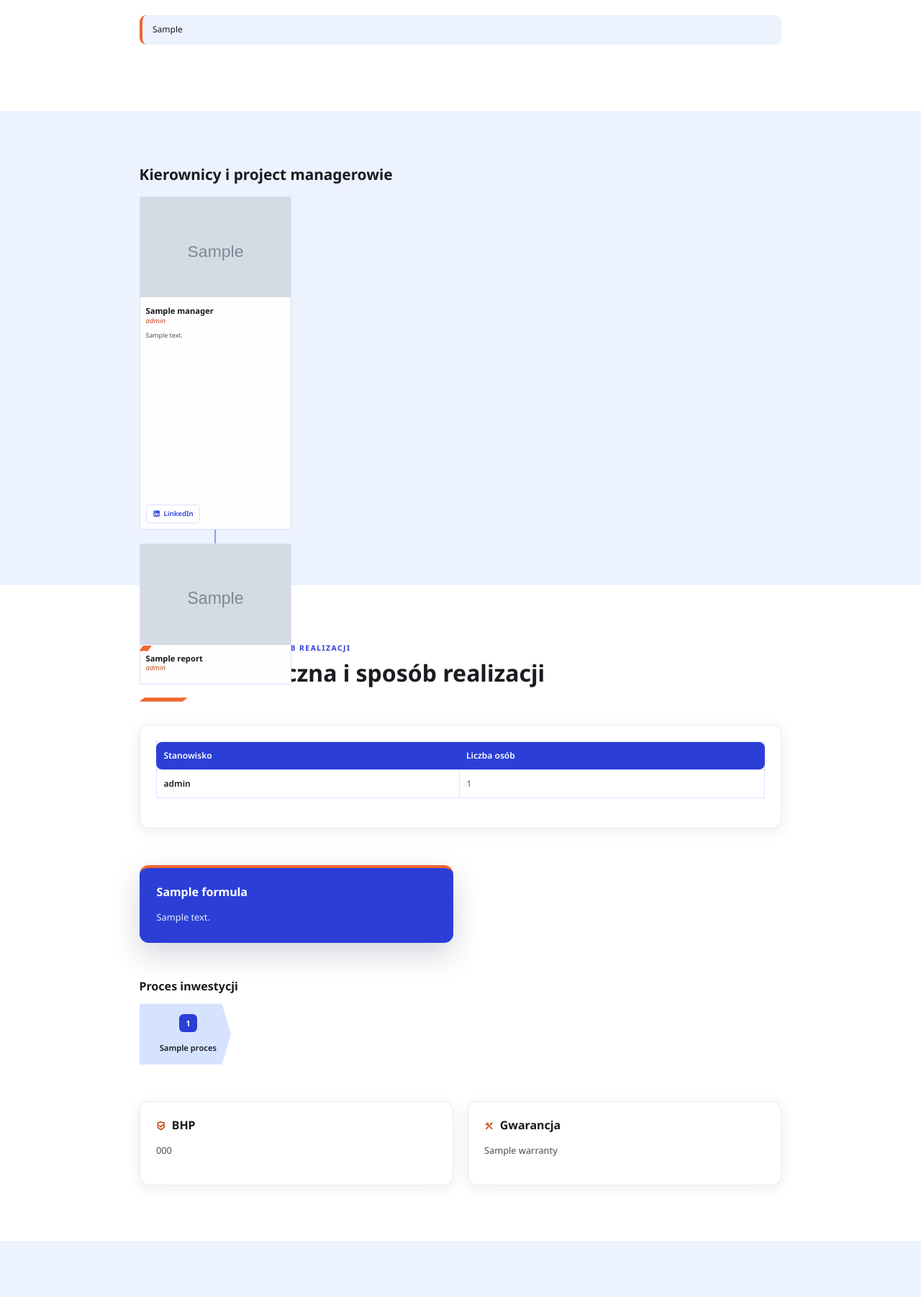
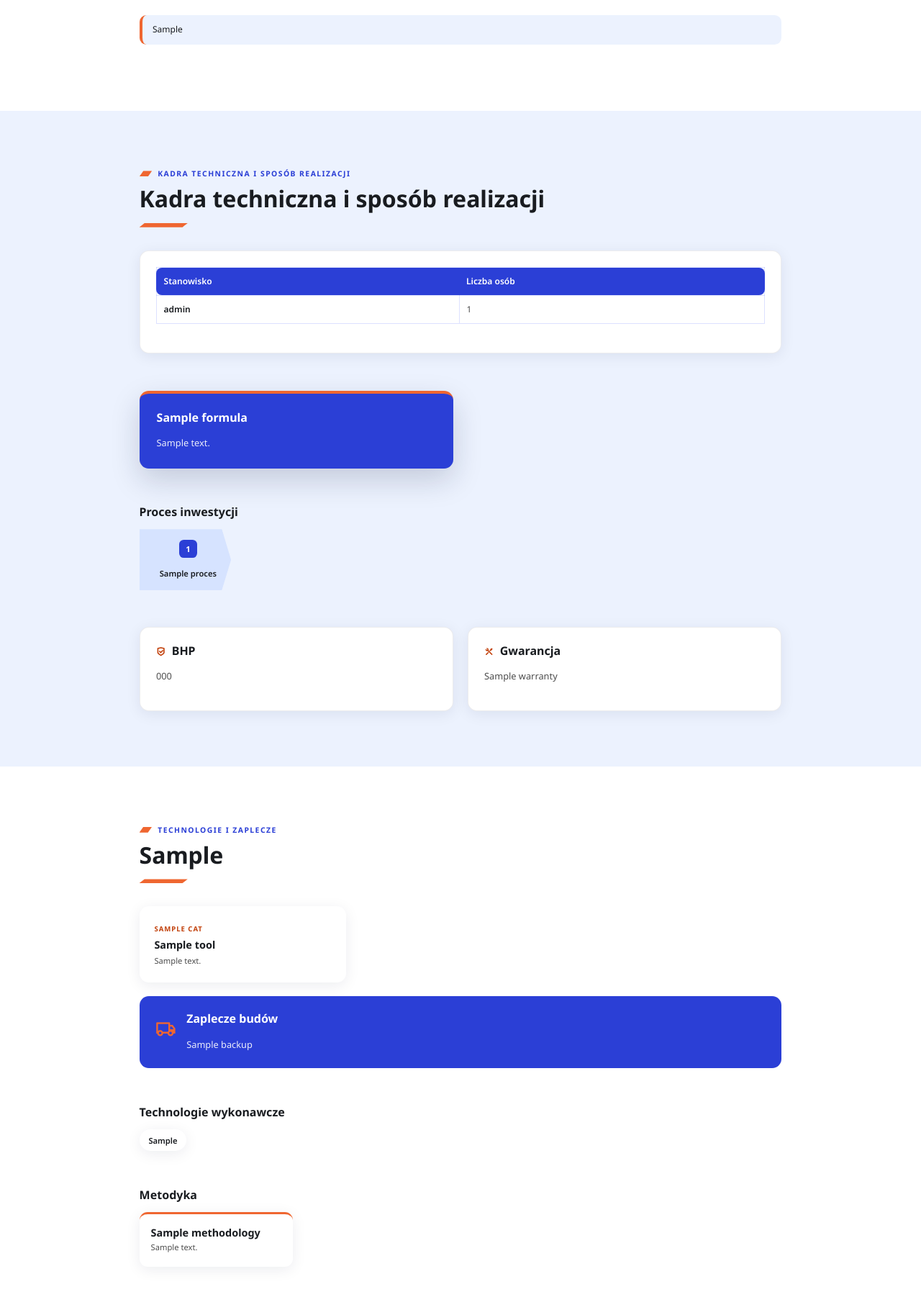
Before and after one commit to MBT-modern-building-team/MBT, a Django app: template MBTWebsite/MBTApp/templates/pages/potencjal.html in a window 1280 px wide. Shown: the part 3223-5025 px from the top of the page at 72% size. Run offline with Django 5.2, Linux system fonts and the light colour scheme; the template is opened without the code that fills it: most values are stand-ins (such as "Sample title", 1, 10 or a date in 2020); grey boxes marked "Sample" are stand-in pictures; data that the repository does not hold is empty; some libraries are stand-ins or nearby versions; some web fonts are replaced.

Commit message:
Potencjał i referencje: usunięta sekcja Kierownicy i project managerowie

```diff
--- a/MBTWebsite/MBTApp/portfolio.py
+++ b/MBTWebsite/MBTApp/portfolio.py
@@ -70,8 +70,6 @@ EXISTING_SLUGS = {
 TREE_TOP = ['tomasz-kalisz', 'jacek-lewandowski']
 TREE_DIRECTORS = ['jakub-walczak', 'amelia-mzyk', 'krzysztof-filipowski', 'katarzyna-knabel', 'marek-latos', 'piotr-burda']
 TREE_REPORTS = {'jakub-walczak': ['bartlomiej-potuczko', 'dariusz-kudelko', 'michal-swoboda']}
-# Pełne karty z opisem i LinkedIn (sekcja „Kierownicy i project managerowie”).
-DETAIL_CARDS = ['katarzyna-knabel', 'piotr-burda', 'dariusz-kudelko', 'bartlomiej-potuczko', 'michal-swoboda']
 
 
 def _clean(value):
@@ -275,7 +273,7 @@ def build_context(lang='pl'):
     directors = pick(TREE_DIRECTORS)
     for m in directors:
         m['reports'] = pick(TREE_REPORTS.get(m['slug'], []))
-    people = {'board': pick(TREE_TOP), 'directors': directors, 'managers': pick(DETAIL_CARDS)}
+    people = {'board': pick(TREE_TOP), 'directors': directors}
 
     # ---------- Kadra techniczna ----------
     tech_rows = [{
@@ -318,7 +316,7 @@ def build_context(lang='pl'):
             'org_note': t(st.get('podleglosc')),
             'depts_left': depts_left, 'depts_right': depts_right, 'dept_count': len(st['dzialy']),
             'site_crew': t(st.get('kadra_budow')),
-            'board': people['board'], 'directors': people['directors'], 'managers': people['managers'],
+            'board': people['board'], 'directors': people['directors'],
             'tech_rows': tech_rows, 'tech_has_count': tech_has_count, 'tech_has_qual': tech_has_qual,
             'formulas': [{'name': t(f['nazwa']), 'desc': t(f['opis'])} for f in d['formuly']],
             'process': [t(s) for s in d['proces']],
--- a/MBTWebsite/MBTApp/templates/pages/potencjal.html
+++ b/MBTWebsite/MBTApp/templates/pages/potencjal.html
@@ -2,7 +2,7 @@
 {% load i18n %}
 
 {% block content %}
-<link rel="stylesheet" href="/static/css/potencjal.css?v=20261118o">
+<link rel="stylesheet" href="/static/css/potencjal.css?v=20261118p">
 <script type="application/ld+json">{{ json_ld_org }}</script>
 <script type="application/ld+json">{{ json_ld_breadcrumbs }}</script>
 <div class="pot">
@@ -175,18 +175,8 @@
     </div>
 </section>
 
-{# ===================== KADRA ===================== #}
-<section class="pot-sec pot-sec--tint" id="kadra" aria-label="{% trans 'KADRA' %}">
-    <div class="container">
-        <h2 class="pot-h3 pot-h3--lg">{% trans 'Kierownicy i project managerowie' %}</h2>
-        <ul class="pot-people">
-            {% for m in p.managers %}{% include 'pages/_pot_person.html' with m=m %}{% endfor %}
-        </ul>
-    </div>
-</section>
-
 {# ===================== 05 KADRA TECHNICZNA I SPOSÓB REALIZACJI ===================== #}
-<section class="pot-sec" id="realizacja-procesu" aria-labelledby="pot-tech-h">
+<section class="pot-sec pot-sec--tint" id="realizacja-procesu" aria-labelledby="pot-tech-h">
     <div class="container">
         <header class="pot-head">
             <p class="pot-kicker">{% trans 'KADRA TECHNICZNA I SPOSÓB REALIZACJI' %}</p>
@@ -238,7 +228,7 @@
 </section>
 
 {# ===================== 06 TECHNOLOGIE ===================== #}
-<section class="pot-sec pot-sec--tint" id="technologie" aria-labelledby="pot-tools-h">
+<section class="pot-sec" id="technologie" aria-labelledby="pot-tools-h">
     <div class="container">
         <header class="pot-head">
             <p class="pot-kicker">{% trans 'TECHNOLOGIE I ZAPLECZE' %}</p>
@@ -272,7 +262,7 @@
 </section>
 
 {# ===================== 07 REALIZACJE ===================== #}
-<section class="pot-sec" id="realizacje" aria-labelledby="pot-proj-h">
+<section class="pot-sec pot-sec--tint" id="realizacje" aria-labelledby="pot-proj-h">
     <div class="container">
         <header class="pot-head">
             <p class="pot-kicker">{% trans 'REALIZACJE' %}</p>
```
